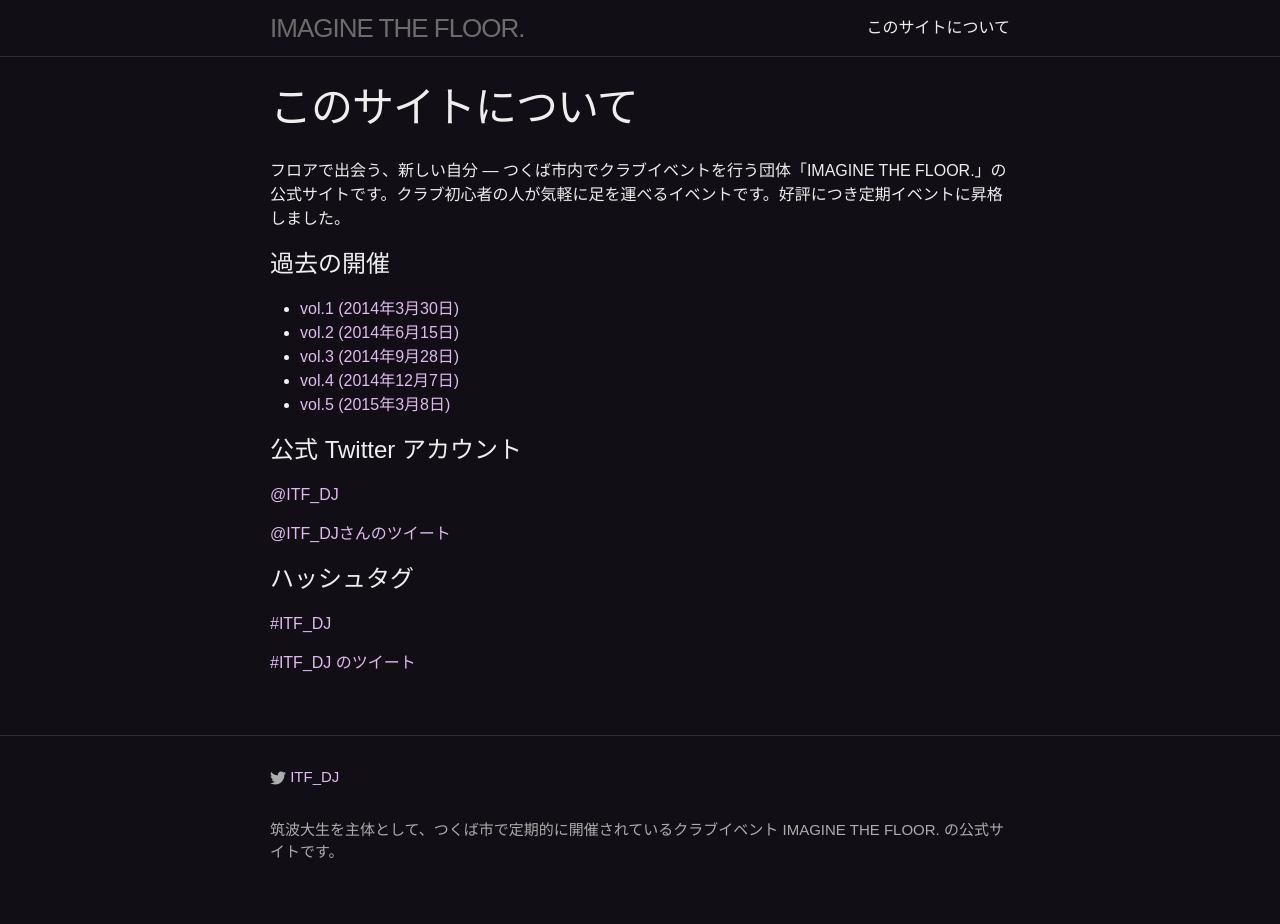
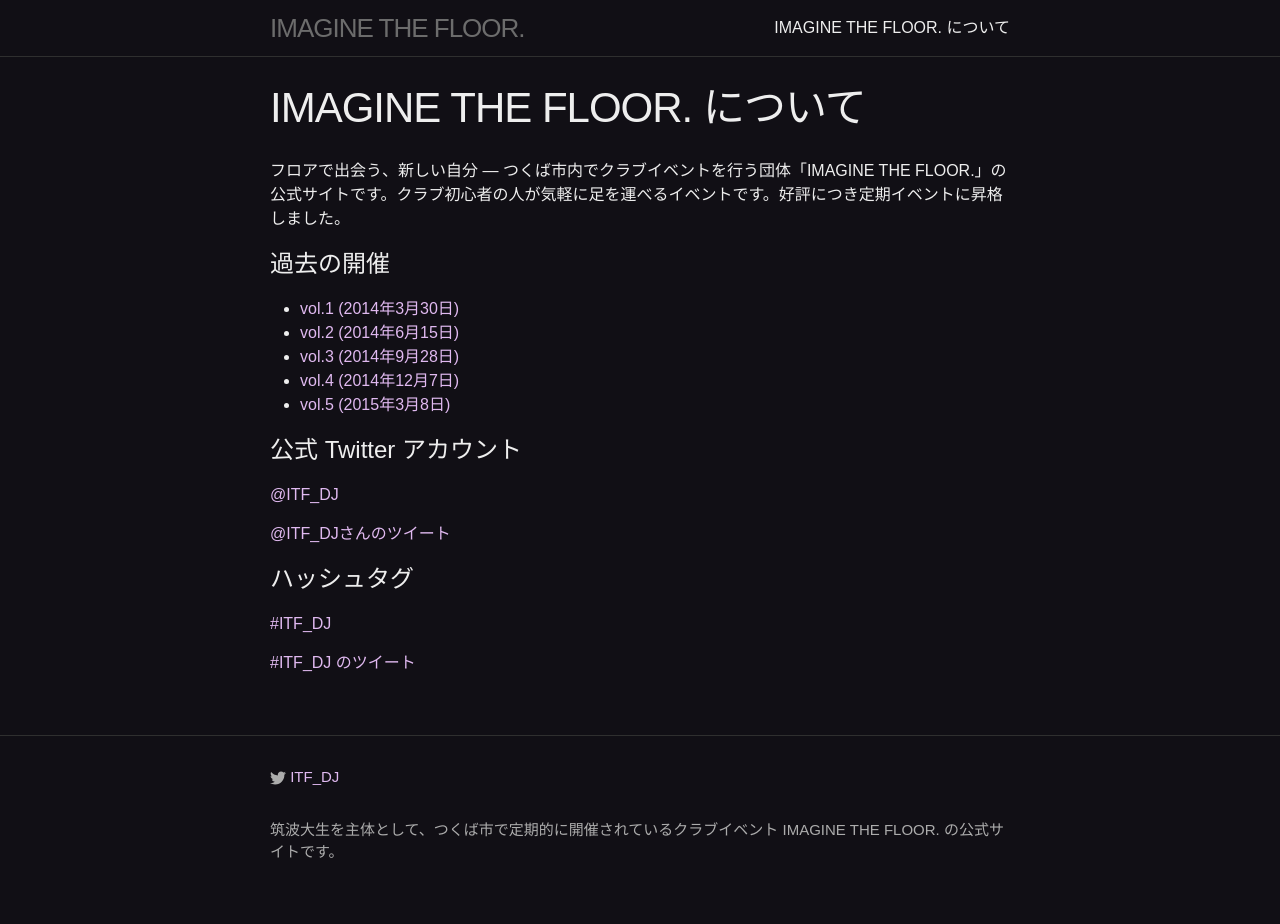
Before and after one commit to ITFDJ/itfdj.github.io, a Jekyll site: the page built from about.md, in a window 1280 px wide. Built offline with Jekyll 4.4.1, drawn with Linux system fonts in a browser that asks for light colours; comment, search, counter and statistics services are not loaded.

Commit message:
fix title

```diff
--- a/about.md
+++ b/about.md
@@ -1,6 +1,6 @@
 ---
 layout: page
-title: このサイトについて
+title: IMAGINE THE FLOOR. について
 permalink: /about/
 ---
 
```
